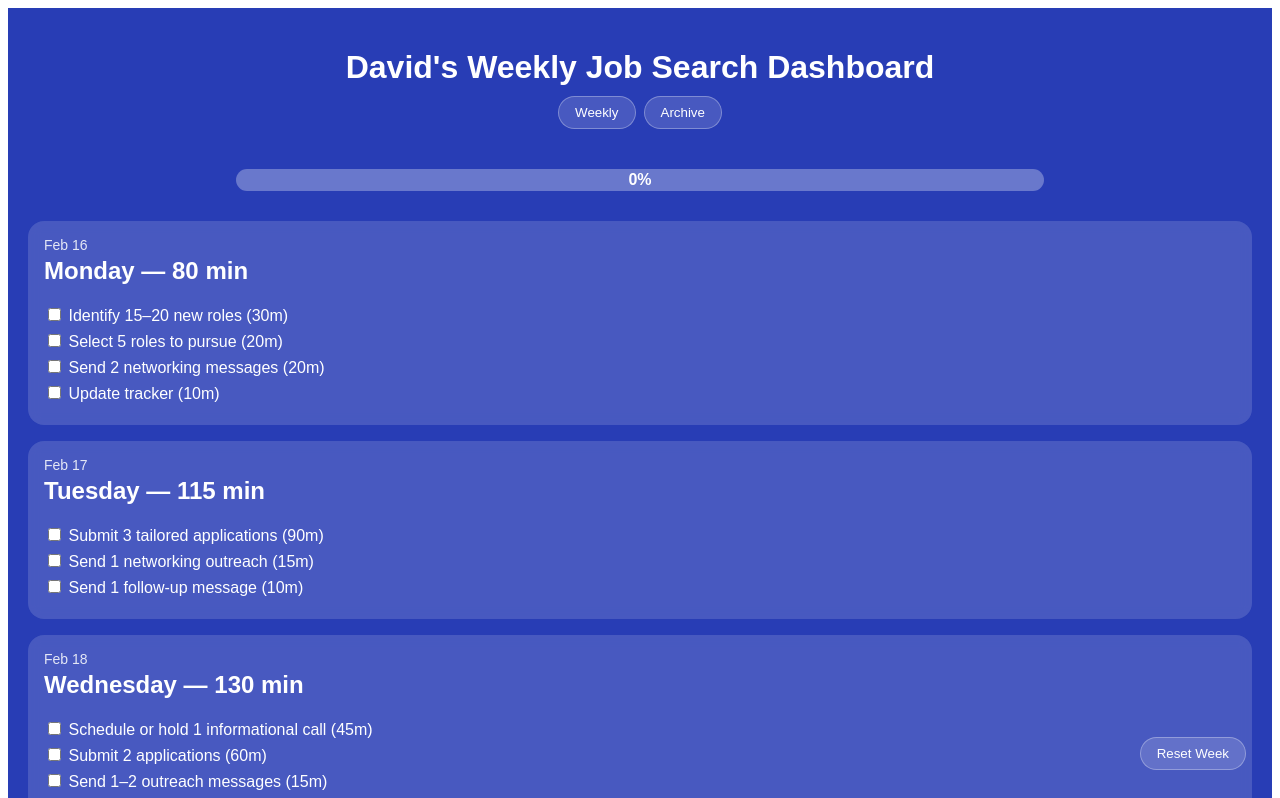
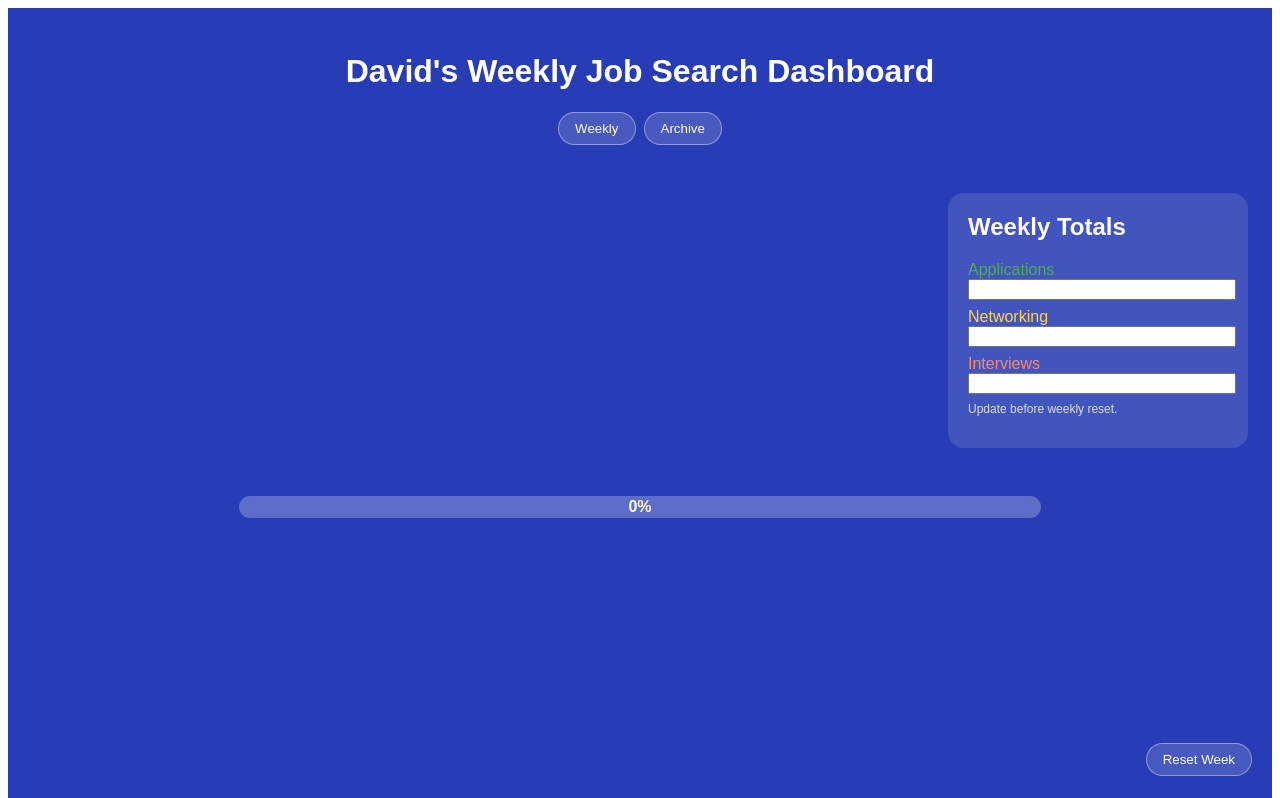
Before and after one commit to dgrogan1212/davids-weekly-job-search-dashboard, a React (Vite) app: page / in a window 1280 px wide. Shown: the top 798 px of the page. Built offline with nearby package versions, Linux system fonts and the light colour scheme.

Commit message:
Update App.jsx

```diff
--- a/src/App.jsx
+++ b/src/App.jsx
@@ -4,50 +4,47 @@ import React, { useState, useEffect } from "react";
 const getWeekWithDates = () => {
   const today = new Date();
   const start = new Date(today);
-  start.setDate(today.getDate() - today.getDay() + 1); // Monday start
+  start.setDate(today.getDate() - today.getDay() + 1);
 
   const baseWeek = [
     {
       day: "Monday",
       tasks: [
-        { text: "Identify 15–20 new roles", time: 30 },
-        { text: "Select 5 roles to pursue", time: 20 },
-        { text: "Send 2 networking messages", time: 20 },
-        { text: "Update tracker", time: 10 },
+        { text: "Deep role research & job alerts", time: 90 },
+        { text: "Apply to priority roles", time: 60 },
+        { text: "Networking outreach", time: 20 },
       ],
     },
     {
       day: "Tuesday",
       tasks: [
-        { text: "Submit 3 tailored applications", time: 90 },
-        { text: "Send 1 networking outreach", time: 15 },
-        { text: "Send 1 follow-up message", time: 10 },
+        { text: "Light role scan", time: 20 },
+        { text: "Submit applications", time: 75 },
+        { text: "Follow‑ups", time: 15 },
       ],
     },
     {
       day: "Wednesday",
       tasks: [
-        { text: "Schedule or hold 1 informational call", time: 45 },
-        { text: "Submit 2 applications", time: 60 },
-        { text: "Send 1–2 outreach messages", time: 15 },
-        { text: "Update tracker", time: 10 },
+        { text: "Light role scan", time: 15 },
+        { text: "Networking / informational calls", time: 45 },
+        { text: "Submit applications", time: 45 },
       ],
     },
     {
       day: "Thursday",
       tasks: [
-        { text: "Submit 3 tailored applications", time: 90 },
-        { text: "Send 1 networking outreach", time: 15 },
-        { text: "Follow up on 2 past applications", time: 20 },
+        { text: "Light role scan", time: 15 },
+        { text: "Submit applications", time: 60 },
+        { text: "Follow‑ups", time: 20 },
       ],
     },
     {
       day: "Friday",
       tasks: [
-        { text: "Submit 1–2 easier applications", time: 45 },
-        { text: "Send 2 follow-ups", time: 20 },
-        { text: "Clean tracker", time: 10 },
-        { text: "Write weekly wins & plan next week", time: 15 },
+        { text: "Light role scan", time: 10 },
+        { text: "Light applications", time: 30 },
+        { text: "Weekly reflection & planning", time: 20 },
       ],
     },
   ];
@@ -72,6 +69,15 @@ export default function App() {
   const [checked, setChecked] = useState({});
   const [view, setView] = useState("week");
   const [history, setHistory] = useState([]);
+  const [hovered, setHovered] = useState(null);
+
+  // weekly totals input (Soft‑C)
+  const [apps, setApps] = useState("");
+  const [networking, setNetworking] = useState("");
+  const [interviews, setInterviews] = useState("");
+
+  const [showShutdown, setShowShutdown] = useState(false);
+
   const week = getWeekWithDates();
 
   useEffect(() => {
@@ -93,9 +99,47 @@ export default function App() {
   const doneTasks = Object.values(checked).filter(Boolean).length;
   const progress = Math.round((doneTasks / totalTasks) * 100);
 
+  // determine today's tasks completion
+  const todayName = new Date().toLocaleDateString(undefined, { weekday: "long" });
+  const today = week.find((d) => d.day === todayName);
+
+  const todayComplete = today
+    ? today.tasks.every((_, i) => checked[today.day + i])
+    : false;
+
+  // show shutdown message if tasks complete OR after 7 PM ET
+  useEffect(() => {
+    const checkTime = () => {
+      const now = new Date();
+      const et = new Date(now.toLocaleString("en-US", { timeZone: "America/New_York" }));
+
+      if (todayComplete || et.getHours() >= 19) {
+        setShowShutdown(true);
+      }
+    };
+
+    checkTime();
+    const interval = setInterval(checkTime, 60000);
+    return () => clearInterval(interval);
+  }, [todayComplete]);
+
   const resetWeek = () => {
-    setHistory([{ date: new Date().toLocaleDateString(), progress }, ...history]);
+    setHistory([
+      {
+        date: new Date().toLocaleDateString(),
+        progress,
+        apps: Number(apps || 0),
+        networking: Number(networking || 0),
+        interviews: Number(interviews || 0),
+      },
+      ...history,
+    ]);
+
     setChecked({});
+    setApps("");
+    setNetworking("");
+    setInterviews("");
+    setShowShutdown(false);
   };
 
   const containerStyle = {
@@ -103,100 +147,150 @@ export default function App() {
     background: "rgb(40,61,181)",
     color: "white",
     fontFamily: "sans-serif",
-    display: "flex",
-    flexDirection: "column",
   };
 
-  const dayBox = {
-    background: "rgba(255,255,255,0.15)",
-    borderRadius: 16,
-    padding: 16,
-    marginBottom: 16,
-    backdropFilter: "blur(6px)",
-  };
-
-  const modernButton = {
-    background: "rgba(255,255,255,0.15)",
-    border: "1px solid rgba(255,255,255,0.3)",
-    color: "white",
+  const modernButton = (name) => ({
+    background: hovered === name ? "white" : "rgba(255,255,255,0.15)",
+    color: hovered === name ? "black" : "white",
+    border: "1px solid rgba(255,255,255,0.4)",
     padding: "8px 16px",
     borderRadius: 999,
     cursor: "pointer",
     margin: "0 4px",
+    transition: "all 0.2s ease",
+  });
+
+  const card = {
+    background: "rgba(255,255,255,0.12)",
+    borderRadius: 16,
+    padding: 20,
+    marginBottom: 16,
+  };
+
+  const SectionTitle = ({ children }) => <h2 style={{ marginTop: 0 }}>{children}</h2>;
+
+  // simple SVG line graph for archive
+  const Graph = () => {
+    if (history.length === 0) return null;
+
+    const max = Math.max(
+      ...history.map((h) => Math.max(h.apps, h.networking, h.interviews)),
+      1
+    );
+
+    const width = 500;
+    const height = 200;
+
+    const makePath = (key) =>
+      history
+        .map((h, i) => {
+          const x = (i / Math.max(history.length - 1, 1)) * width;
+          const y = height - (h[key] / max) * height;
+          return `${i === 0 ? "M" : "L"}${x},${y}`;
+        })
+        .join(" ");
+
+    return (
+      <svg width="100%" viewBox={`0 0 ${width} ${height}`}>
+        <path d={makePath("apps")} stroke="#4CAF50" fill="none" strokeWidth="3" />
+        <path d={makePath("networking")} stroke="#FFD54F" fill="none" strokeWidth="3" />
+        <path d={makePath("interviews")} stroke="#FF8A65" fill="none" strokeWidth="3" />
+      </svg>
+    );
   };
 
   return (
     <div style={containerStyle}>
       {/* Header */}
-      <div style={{ textAlign: "center", padding: 20 }}>
-        <h1 style={{ marginBottom: 10 }}>David's Weekly Job Search Dashboard</h1>
-        <button style={modernButton} onClick={() => setView("week")}>Weekly</button>
-        <button style={modernButton} onClick={() => setView("calendar")}>Archive</button>
+      <div style={{ textAlign: "center", padding: 24 }}>
+        <h1>David's Weekly Job Search Dashboard</h1>
+        {[
+          { key: "week", label: "Weekly" },
+          { key: "archive", label: "Archive" },
+        ].map((btn) => (
+          <button
+            key={btn.key}
+            style={modernButton(btn.key)}
+            onMouseEnter={() => setHovered(btn.key)}
+            onMouseLeave={() => setHovered(null)}
+            onClick={() => setView(btn.key)}
+          >
+            {btn.label}
+          </button>
+        ))}
       </div>
 
-      {/* Weekly View */}
+      {/* WEEKLY VIEW */}
       {view === "week" && (
-        <div style={{ padding: 20, flex: 1 }}>
-          {/* Centered Progress Bar */}
-          <div style={{ display: "flex", justifyContent: "center", marginBottom: 30 }}>
-            <div style={{ position: "relative", width: "66%", background: "rgba(255,255,255,0.3)", height: 22, borderRadius: 12, overflow: "hidden" }}>
-              <div style={{ width: progress + "%", background: "#4CAF50", height: "100%" }} />
+        <div style={{ padding: 24 }}>
+          {/* totals input card top‑right */}
+          <div style={{ display: "flex", justifyContent: "flex-end" }}>
+            <div style={{ ...card, width: 260 }}>
+              <SectionTitle>Weekly Totals</SectionTitle>
 
-              {/* Percentage Overlay */}
-              <div
-                style={{
-                  position: "absolute",
-                  top: 0,
-                  left: 0,
-                  right: 0,
-                  bottom: 0,
-                  display: "flex",
-                  alignItems: "center",
-                  justifyContent: "center",
-                  fontWeight: "bold",
-                }}
-              >
+              <div style={{ color: "#4CAF50" }}>Applications</div>
+              <input value={apps} onChange={(e) => setApps(e.target.value)} style={{ width: "100%" }} />
+
+              <div style={{ color: "#FFD54F", marginTop: 8 }}>Networking</div>
+              <input value={networking} onChange={(e) => setNetworking(e.target.value)} style={{ width: "100%" }} />
+
+              <div style={{ color: "#FF8A65", marginTop: 8 }}>Interviews</div>
+              <input value={interviews} onChange={(e) => setInterviews(e.target.value)} style={{ width: "100%" }} />
+
+              <p style={{ fontSize: 12, opacity: 0.8, marginTop: 8 }}>
+                Update before weekly reset.
+              </p>
+            </div>
+          </div>
+
+          {/* Progress Bar */}
+          <div style={{ display: "flex", justifyContent: "center", margin: "32px 0" }}>
+            <div style={{ position: "relative", width: "66%", background: "rgba(255,255,255,0.25)", height: 22, borderRadius: 12 }}>
+              <div style={{ width: progress + "%", background: "#4CAF50", height: "100%", borderRadius: 12 }} />
+              <div style={{ position: "absolute", inset: 0, display: "flex", alignItems: "center", justifyContent: "center", fontWeight: "bold" }}>
                 {progress}%
               </div>
             </div>
           </div>
 
-          {week.map((d) => {
-            const dayTime = d.tasks.reduce((s, t) => s + t.time, 0);
-
-            return (
-              <div key={d.day} style={dayBox}>
-                <div style={{ opacity: 0.85, fontSize: 14 }}>{d.dateLabel}</div>
-                <h2 style={{ marginTop: 4 }}>{d.day} — {dayTime} min</h2>
-
-                {d.tasks.map((t, i) => {
-                  const key = d.day + i;
-                  return (
-                    <div key={key} onClick={() => toggle(key)} style={{ cursor: "pointer", margin: "6px 0" }}>
-                      <input type="checkbox" readOnly checked={!!checked[key]} /> {t.text} ({t.time}m)
-                    </div>
-                  );
-                })}
-              </div>
-            );
-          })}
+          {/* Shutdown cue */}
+          {showShutdown && (
+            <div style={{ ...card, maxWidth: 420, margin: "24px auto", textAlign: "center" }}>
+              <strong>You did enough today.</strong>
+              <p style={{ margin: 0, opacity: 0.9 }}>Momentum continues tomorrow.</p>
+            </div>
+          )}
         </div>
       )}
 
-      {/* Archive View */}
-      {view === "calendar" && (
-        <div style={{ padding: 20, flex: 1 }}>
-          <h2>Weekly Archive</h2>
-          {history.length === 0 && <p>No completed weeks yet.</p>}
+      {/* ARCHIVE VIEW */}
+      {view === "archive" && (
+        <div style={{ padding: 24, maxWidth: 900, margin: "0 auto" }}>
+          <SectionTitle>Progress Over Time</SectionTitle>
+          <Graph />
+
           {history.map((w, i) => (
-            <div key={i}>{w.date} — {w.progress}% complete</div>
+            <div key={i} style={card}>
+              <strong>Week of {w.date}</strong>
+              <p>Progress: {w.progress}%</p>
+              <p style={{ color: "#4CAF50" }}>Applications: {w.apps}</p>
+              <p style={{ color: "#FFD54F" }}>Networking: {w.networking}</p>
+              <p style={{ color: "#FF8A65" }}>Interviews: {w.interviews}</p>
+            </div>
           ))}
         </div>
       )}
 
       {/* Reset Button */}
-      <div style={{ position: "fixed", bottom: 30, right: 30 }}>
-        <button style={modernButton} onClick={resetWeek}>Reset Week</button>
+      <div style={{ position: "fixed", bottom: 24, right: 24 }}>
+        <button
+          style={modernButton("reset")}
+          onMouseEnter={() => setHovered("reset")}
+          onMouseLeave={() => setHovered(null)}
+          onClick={resetWeek}
+        >
+          Reset Week
+        </button>
       </div>
     </div>
   );
```
